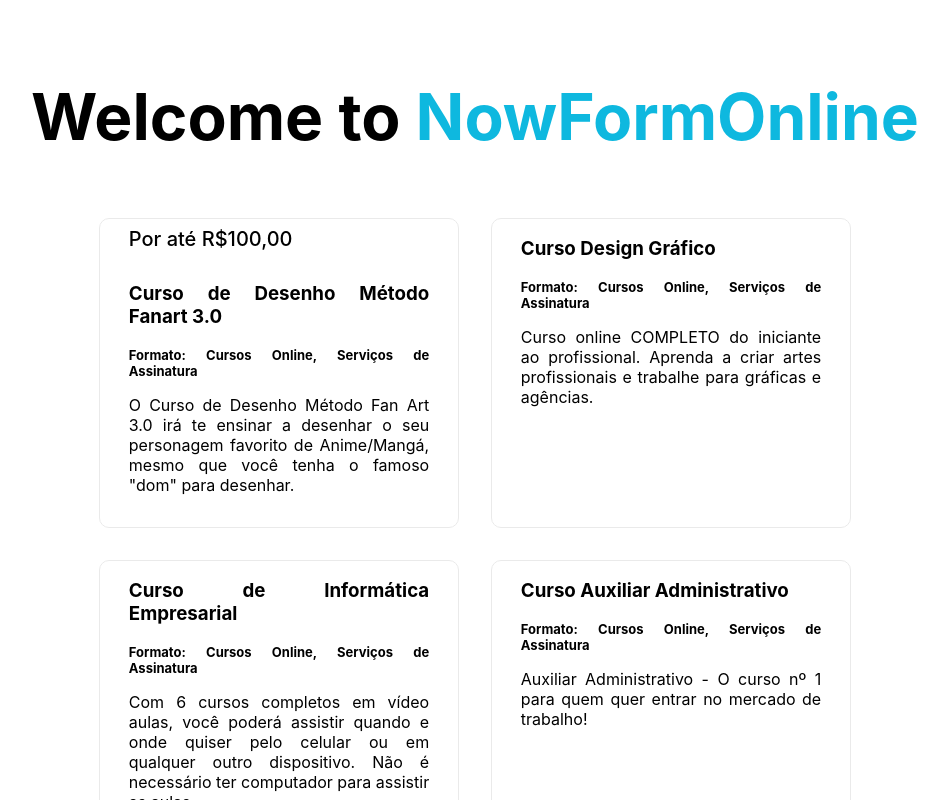
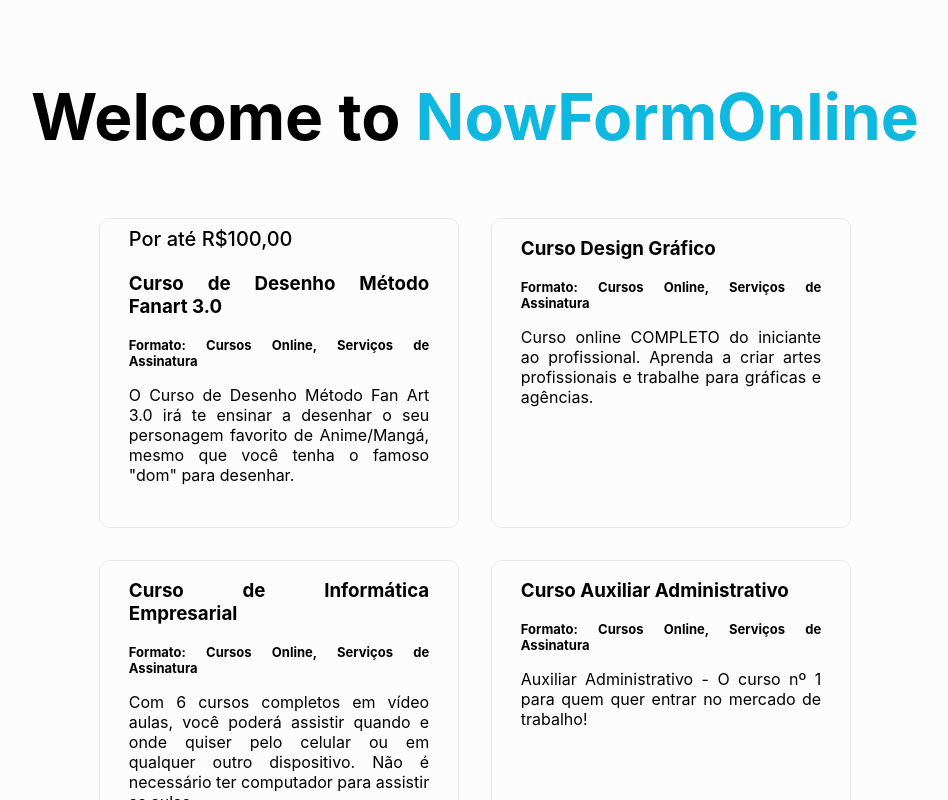
Before and after one commit to alefvieira/loja-de-cursos, a Next.js app: page / in a window 1280 px wide. Shown: the whole page, without its empty margins (165-1113 px from the left). Built offline with nearby package versions, Linux system fonts and the light colour scheme.

Commit message:
Add files via upload
quarto modificação: correção da tag <h6> => <h4> e acrescentado background

```diff
--- a/pages/index.js
+++ b/pages/index.js
@@ -20,9 +20,9 @@
       <main className={styles.main}>
 
 
-        <h3 className={styles.title}>
+        <h1 className={styles.title}>
           Welcome to <a href="/">NowFormOnline</a>
-        </h3>
+        </h1>
 
         <div className={styles.grid}>
 
@@ -33,7 +33,7 @@
           >
             <h2>Por até R$100,00</h2>
             <h3>Curso de Desenho Método Fanart 3.0 </h3>
-            <h6>Formato: Cursos Online, Serviços de Assinatura</h6>
+            <h4>Formato: Cursos Online, Serviços de Assinatura</h4>
             <p>O Curso de Desenho Método Fan Art 3.0 irá te ensinar a desenhar o seu personagem favorito de Anime/Mangá, mesmo que você tenha o famoso "dom" para desenhar.
             </p>
 
@@ -46,7 +46,7 @@
             className={styles.card}
           >
             <h3>Curso Design Gráfico </h3>
-            <h6>Formato: Cursos Online, Serviços de Assinatura</h6>
+            <h4>Formato: Cursos Online, Serviços de Assinatura</h4>
             <p>Curso online COMPLETO do iniciante ao profissional. Aprenda a criar artes profissionais e trabalhe para gráficas e agências.
             </p>
           </a>
@@ -57,7 +57,7 @@
             className={styles.card}
           >
             <h3>Curso de Informática Empresarial </h3>
-            <h6>Formato: Cursos Online, Serviços de Assinatura</h6>
+            <h4>Formato: Cursos Online, Serviços de Assinatura</h4>
             <p>Com 6 cursos completos em vídeo aulas, você poderá assistir quando e onde quiser pelo celular ou em qualquer outro dispositivo. Não é necessário ter computador para assistir as aulas.
             </p>
           </a>
@@ -66,7 +66,7 @@
             rel="noopener"
           href="https://go.hotmart.com/G39347111D" className={styles.card}>
             <h3>Curso Auxiliar Administrativo </h3>
-            <h6>Formato: Cursos Online, Serviços de Assinatura</h6>
+            <h4>Formato: Cursos Online, Serviços de Assinatura</h4>
             <p>Auxiliar Administrativo - O curso nº 1 para quem quer entrar no mercado de trabalho!</p>
           </a>
 
@@ -76,7 +76,7 @@
             className={styles.card}
           >
             <h3>Como fazer uma Monografia de sucesso </h3>
-            <h6>Formato: eBooks, Documentos</h6>
+            <h4>Formato: eBooks, Documentos</h4>
             <p>Se você está iniciando sua MONOGRAFIA e não sabe por onde começar, este e-book é pra você!</p>
           </a>
 
@@ -86,7 +86,7 @@
             className={styles.card}
           >
             <h3>A de Abelha </h3>
-            <h6>Formato: Cursos Online, Serviços de Assinatura</h6>
+            <h4>Formato: Cursos Online, Serviços de Assinatura</h4>
             <p>
             Mais de 700 atividades infantis, para crianças em período de alfabetização, entre 02 a 08 anos.
             </p>
@@ -98,7 +98,7 @@
             className={styles.card}
           >
             <h3>Site para Negócios </h3>
-            <h6>Formato: Cursos Online, Serviços de Assinatura</h6>
+            <h4>Formato: Cursos Online, Serviços de Assinatura</h4>
             <p>Aprenda criar Sites Profissionais voltados para Empreendedores que desejam posicionar sua marca na internet e construir autoridade no seu nicho de forma eficiente.</p>
           </a>
 
@@ -106,7 +106,7 @@
             rel="noopener"
           href="https://go.hotmart.com/R41416796C" className={styles.card}>
             <h3>Curso Completo Manutenção e Conserto de Celular Versão 4.0 </h3>
-            <h6>Formato: Cursos Online, Serviços de Assinatura</h6>
+            <h4>Formato: Cursos Online, Serviços de Assinatura</h4>
             <p>Curso completo do nível básico até o mais avançado onde o aluno aprende passo-a-passo a manutenção, conserto e reparo em diversos modelos de aparelho de celular de diversos fabricantes.</p>
           </a>
 
@@ -116,7 +116,7 @@
             className={styles.card}
           >
             <h3>Pacote Apostilas Bolos de Sucesso </h3>
-            <h6>Formato: eBooks, Documentos</h6>
+            <h4>Formato: eBooks, Documentos</h4>
             <p>São 11 Apostilas, totalizando mais de 400 receitas completas de massas, coberturas, recheios, brigadeiros gourmet, bolos, tortas e muito mais.
             </p>
           </a>
@@ -126,7 +126,7 @@
             className={styles.card}
           >
             <h3>Homem de Respeito </h3>
-            <h6>Formato: Cursos Online, Serviços de Assinatura</h6>
+            <h4>Formato: Cursos Online, Serviços de Assinatura</h4>
             <p>O Melhor Curso de Sedução da Internet! Torne-se um Homem de Respeito e Aprenda Como Conquistar uma Mulher. Dicas Exclusivas para ser um homem que as mulheres querem, O Curso homem veio para Revolucionar.
             </p>
           </a>
@@ -136,7 +136,7 @@
             className={styles.card}
           >
             <h3>Fechamento Inteligente </h3>
-            <h6>Formato: Cursos Online, Serviços de Assinatura</h6>
+            <h4>Formato: Cursos Online, Serviços de Assinatura</h4>
             <p>O Fechamento Inteligente é um sistema que permite ao apostador otimizar suas apostas de maneira bastante inteligente.
             </p>
           </a>
@@ -147,7 +147,7 @@
           >
             <h2>Por até R$100,00</h2>
             <h3>E-Book Instagram para Negócios </h3>
-            <h6>Formato: eBooks, Documentos</h6>
+            <h4>Formato: eBooks, Documentos</h4>
             <p>Ebook em PDF com dicas essenciais para quem deseja transformar o seu instagram em uma conta comercial, atraente e totalmente profissional, para conquistar mais seguidores, enjangamento e fortalecimento da marca da empresa de forma eficiente e estratégica.
             </p>
 
@@ -158,7 +158,7 @@
             className={styles.card}
           >
             <h3>Curso Operador de Caixa em Apostila </h3>
-            <h6>Formato: eBooks, Documentos</h6>
+            <h4>Formato: eBooks, Documentos</h4>
             <p>Operador de caixa é uma das áreas que mais crescem e necessitam de pessoas. Faça nosso curso e receba um certificado reconhecido em todo o território nacional.
             </p>
           </a>
@@ -168,7 +168,7 @@
             className={styles.card}
           >
             <h3>Curso Maquiagem na Web 1.0 </h3>
-            <h6>Formato: Cursos Online, Serviços de Assinatura</h6>
+            <h4>Formato: Cursos Online, Serviços de Assinatura</h4>
             <p>O Curso Maquiagem na Web é totalmente Online, disponível por 1 ano, 24 horas por dia. São mais de 35 vídeo aulas+ atualizações de novas aulas + certificado Você pode fazer de onde quiser e em qualquer horário.
             </p>
           </a>
@@ -180,7 +180,7 @@
             className={styles.card}
           >
             <h3> </h3>
-            <h6>Formato: Cursos Online, Serviços de Assinatura</h6>
+            <h4>Formato: Cursos Online, Serviços de Assinatura</h4>
             <p>
             </p>
           </a> */}
--- a/styles/Home.module.css
+++ b/styles/Home.module.css
@@ -98,16 +98,15 @@
 .card h2 {
   margin-top: 5px;
   padding-top: 0;
-  padding-bottom: 10px;
   color: black;
   font-weight: 500;
   font-size: 20px;
   line-height: 1.5;
 }
 
-.card h6 {
+.card h4 {
   font-size:13px ;
-  margin: 0 0 1rem 0;
+  margin: 0;
 }
 .card:hover,
 .card:focus,
@@ -155,3 +154,6 @@
     font-size: 0.85rem;
   }
 }
+@media screen and (max-width: 900px){
+
+}
--- a/styles/globals.css
+++ b/styles/globals.css
@@ -8,6 +8,7 @@
     Ubuntu, Cantarell, Fira Sans, Droid Sans, Helvetica Neue, sans-serif;
 }
 body{
+  background: rgba(0,0,0,0.01);
   background-attachment: fixed;/*o Background é travado*/
   overflow-x: hidden;/*remove a barra de rolagem horizontal*/
 }
```
